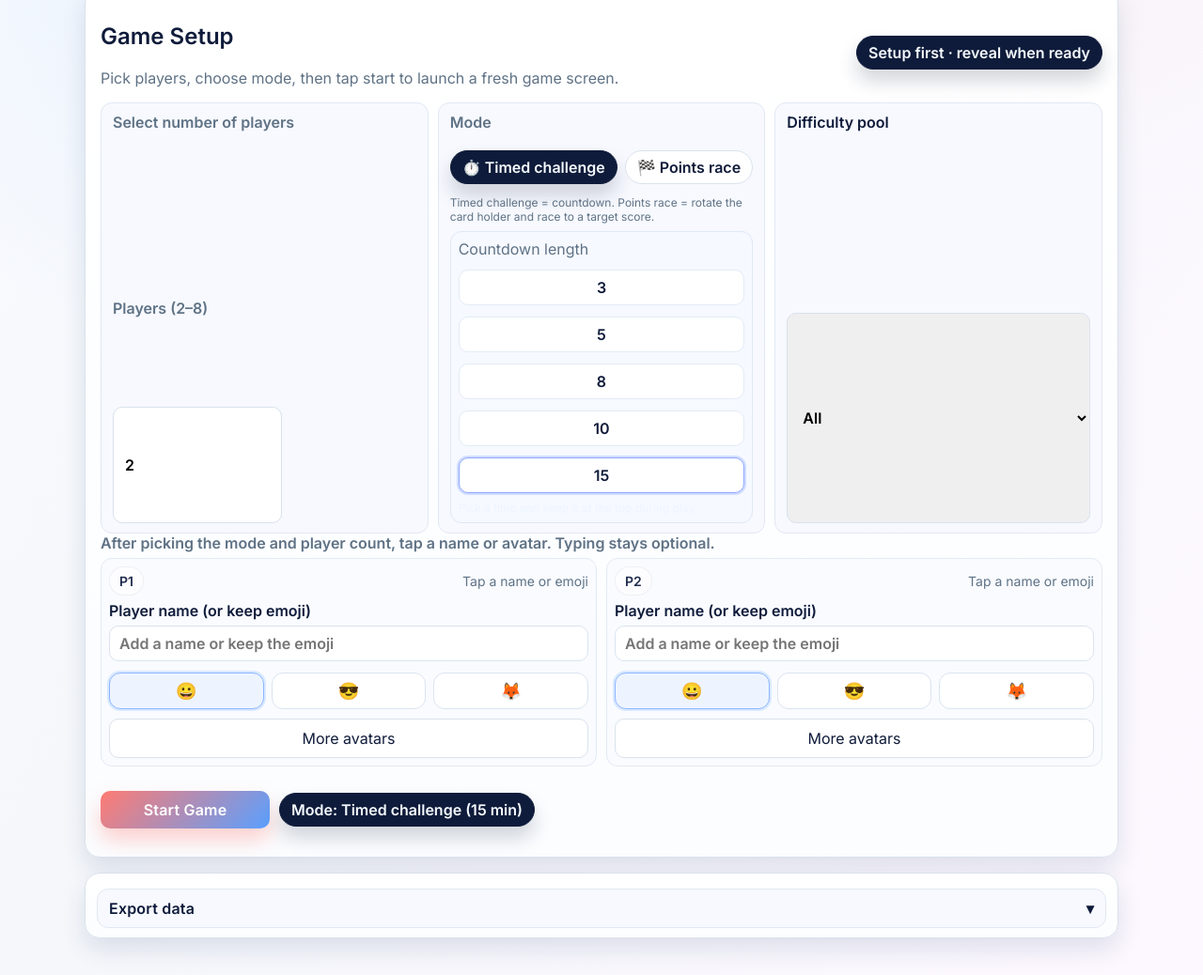
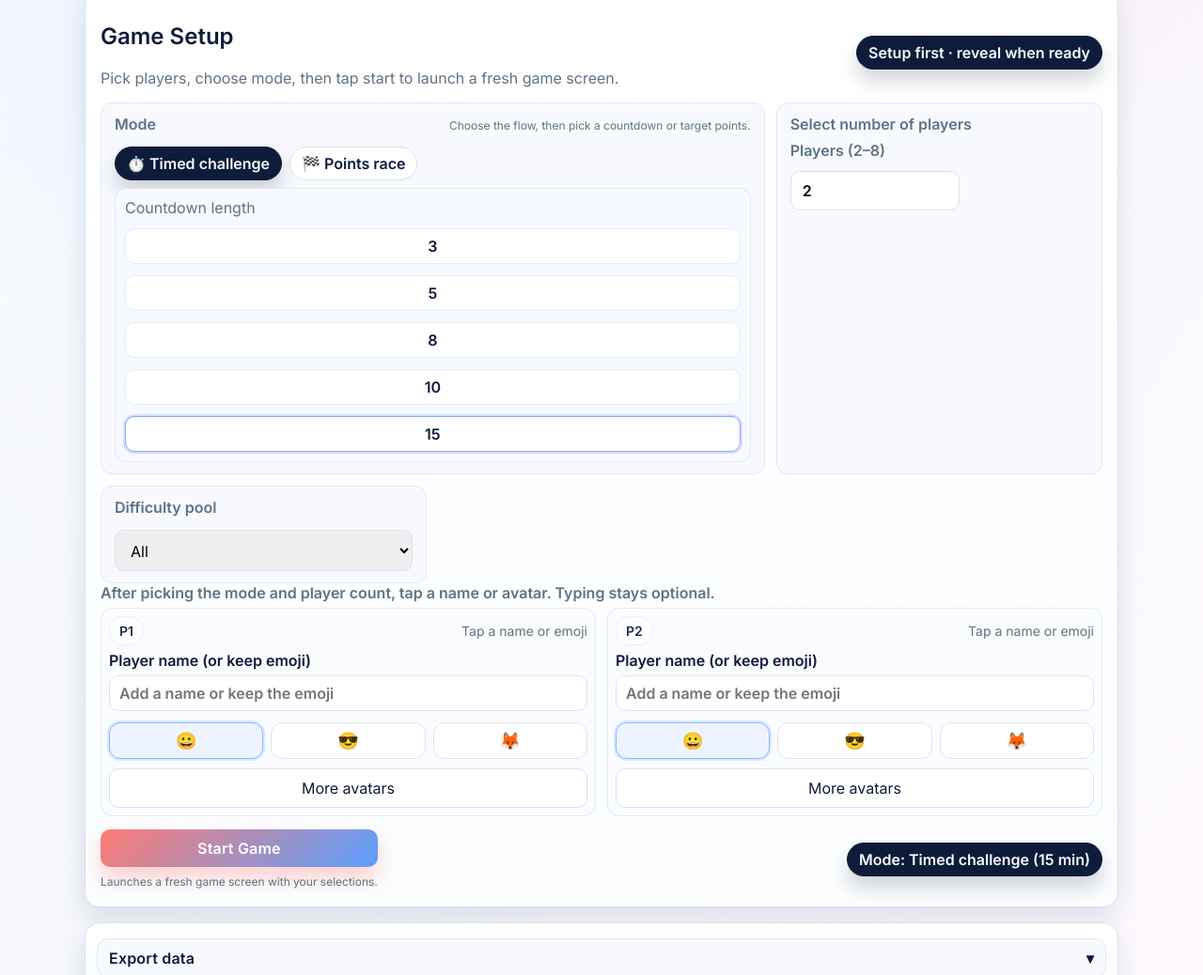
Before and after one commit to cdilla99/worldgame, a plain HTML site: page index.html in a window 1280 px wide. Shown: the part 361-1399 px from the top of the page at 94% size. Drawn offline with Linux system fonts and the light colour scheme.

Commit message:
Streamline setup alignment and grids

```diff
--- a/index.html
+++ b/index.html
@@ -62,20 +62,16 @@
         <p class="pill strong">Setup first · reveal when ready</p>
       </div>
         <form id="setup-form">
-        <div class="setup-grid">
-          <div class="setup-block">
-            <p class="helper-label">Select number of players</p>
-            <label class="inline-input">Players (2–8)
-              <input type="number" id="player-count" min="2" max="8" value="2" />
-            </label>
+          <div class="setup-grid aligned">
+            <div class="setup-block mode-block span-2" role="group" aria-label="Choose game mode">
+              <div class="block-head">
+                <p class="helper-label">Mode</p>
+                <p class="micro-hint">Choose the flow, then pick a countdown or target points.</p>
               </div>
-          <div class="setup-block mode-block" role="group" aria-label="Choose game mode">
-            <p class="helper-label">Mode</p>
               <div class="pill-row" id="mode-pills">
                 <button type="button" class="pill strong active mode-pill" data-mode="timer">⏱️ Timed challenge</button>
                 <button type="button" class="pill ghost mode-pill" data-mode="points">🏁 Points race</button>
               </div>
-            <p class="micro-hint">Timed challenge = countdown. Points race = rotate the card holder and race to a target score.</p>
               <div class="timer-pills" id="setup-timer-options" aria-label="Pick timer length">
                 <span class="muted">Countdown length</span>
                 <div class="pill-row tight">
@@ -85,13 +81,19 @@
                   <button type="button" data-minutes="10">10</button>
                   <button type="button" data-minutes="15" class="active">15</button>
                 </div>
-              <span class="micro-hint">Pick a time and keep it at the top during play.</span>
               </div>
-            <label id="points-wrapper" class="hidden">Target points
+              <label id="points-wrapper" class="hidden compact-field">Target points
                 <input type="number" id="target-points" min="5" max="50" value="15" />
               </label>
             </div>
-          <label class="setup-block">Difficulty pool
+            <div class="setup-block">
+              <p class="helper-label">Select number of players</p>
+              <label class="inline-input">Players (2–8)
+                <input type="number" id="player-count" min="2" max="8" value="2" />
+              </label>
+            </div>
+            <div class="setup-block">
+              <p class="helper-label">Difficulty pool</p>
               <select id="difficulty-pool">
                 <option value="all">All</option>
                 <option value="easy-medium">Easy + Medium</option>
@@ -100,9 +102,9 @@
                 <option value="medium">Medium only</option>
                 <option value="hard">Hard only</option>
               </select>
-          </label>
             </div>
-        <div class="muted helper-label">After picking the mode and player count, tap a name or avatar. Typing stays optional.</div>
+          </div>
+          <div class="muted helper-label align-row">After picking the mode and player count, tap a name or avatar. Typing stays optional.</div>
           <div id="player-names" class="names"></div>
           <select id="mode" class="visually-hidden" aria-hidden="true">
             <option value="timer">Timed challenge</option>
@@ -111,8 +113,11 @@
           <label id="timer-wrapper" class="visually-hidden">Timer length (minutes)
             <input type="number" id="timer-length" min="3" max="45" value="15" />
           </label>
-        <div class="cta-row">
+          <div class="cta-row align-row">
+            <div class="cta-stack">
               <button type="submit" class="cta">Start Game</button>
+              <p class="micro-hint muted">Launches a fresh game screen with your selections.</p>
+            </div>
             <p class="pill strong" id="mode-display-setup">Mode: Timed challenge (15 min)</p>
           </div>
         </form>
--- a/styles.css
+++ b/styles.css
@@ -27,7 +27,7 @@ body {
 .app > .hidden { display: none; }
 .hero {
   display: grid;
-  grid-template-columns: auto 1fr;
+  grid-template-columns: minmax(110px, 140px) 1fr;
   align-items: center;
   gap: 14px;
   background: linear-gradient(120deg, #65b4ff, #8ea8ff);
@@ -51,7 +51,7 @@ body {
 
 .hero-icon svg { width: 100%; height: 100%; }
 
-.hero-copy { display: grid; gap: 8px; }
+.hero-copy { display: grid; gap: 8px; align-self: stretch; }
 .hero-highlights { display: grid; gap: 6px; align-items: flex-start; }
 .hero-summary { background: rgba(255,255,255,0.12); border: 1px solid rgba(255,255,255,0.2); padding: 10px; border-radius: 14px; box-shadow: inset 0 1px 0 rgba(255,255,255,0.4); }
 .mode-status {
@@ -99,18 +99,31 @@ h1 { margin: 0; font-family: 'Fredoka', 'Inter', system-ui, -apple-system, sans-
 
 .panel-head { display: flex; justify-content: space-between; align-items: center; gap: 10px; flex-wrap: wrap; }
 .cta-row { display: flex; align-items: center; gap: 10px; flex-wrap: wrap; margin-top: 12px; }
-.setup-grid { display: grid; grid-template-columns: repeat(auto-fit, minmax(240px, 1fr)); gap: 10px; }
-.setup-block { background: #f7f9ff; border: 1px solid #e2e8f3; border-radius: 12px; padding: 10px 12px; display: grid; gap: 8px; }
+.setup-grid { display: grid; grid-template-columns: repeat(auto-fit, minmax(260px, 1fr)); gap: 12px; align-items: stretch; }
+.setup-grid.aligned .mode-block { grid-column: span 2; }
+.setup-block { background: #f7f9ff; border: 1px solid #e2e8f3; border-radius: 12px; padding: 12px 14px; display: flex; flex-direction: column; gap: 8px; height: 100%; }
+.setup-block .block-head { display: flex; justify-content: space-between; align-items: flex-start; gap: 10px; flex-wrap: wrap; }
+.setup-block .helper-label { margin: 0; }
 .mode-block .pill-row { flex-wrap: wrap; gap: 8px; }
 .pill-row { display: flex; gap: 8px; flex-wrap: wrap; }
 .pill-row.tight { gap: 6px; }
 .inline-input { display: grid; gap: 6px; font-weight: 700; color: var(--muted); }
 .inline-input input { max-width: 180px; }
-.timer-pills { background: #f6f9ff; border: 1px solid #e0e8f5; grid-template-columns: 1fr; gap: 6px; padding: 8px; border-radius: 12px; }
+.timer-pills { background: #f6f9ff; border: 1px solid #e0e8f5; grid-template-columns: 1fr; gap: 6px; padding: 10px; border-radius: 12px; }
 .mode-pill { width: auto; }
 .visually-hidden { position: absolute; width: 1px; height: 1px; padding: 0; margin: -1px; overflow: hidden; clip: rect(0,0,0,0); border: 0; }
 
-#player-names { display: grid; grid-template-columns: repeat(auto-fit, minmax(240px, 1fr)); gap: 10px; }
+#player-names { display: grid; grid-template-columns: repeat(auto-fit, minmax(240px, 1fr)); gap: 12px; }
+
+.align-row { display: flex; align-items: center; gap: 12px; flex-wrap: wrap; justify-content: space-between; }
+.cta-stack { display: grid; gap: 4px; }
+.compact-field input { max-width: 120px; }
+
+@media (max-width: 720px) {
+  .setup-grid.aligned .mode-block { grid-column: span 1; }
+  .hero { grid-template-columns: 1fr; }
+  .hero-icon { justify-self: flex-start; }
+}
 
 .hidden { display: none !important; }
 .toast {
```
Lines whose indentation alone changed are shown as unchanged.
